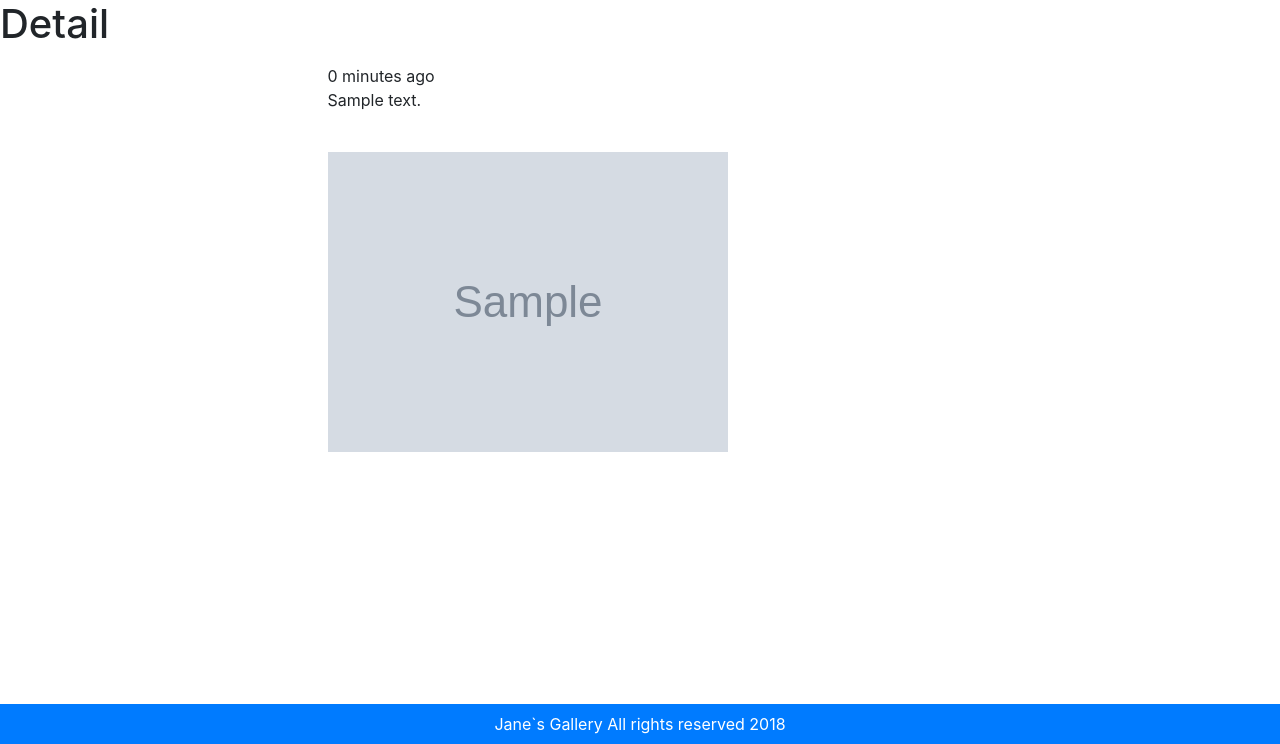
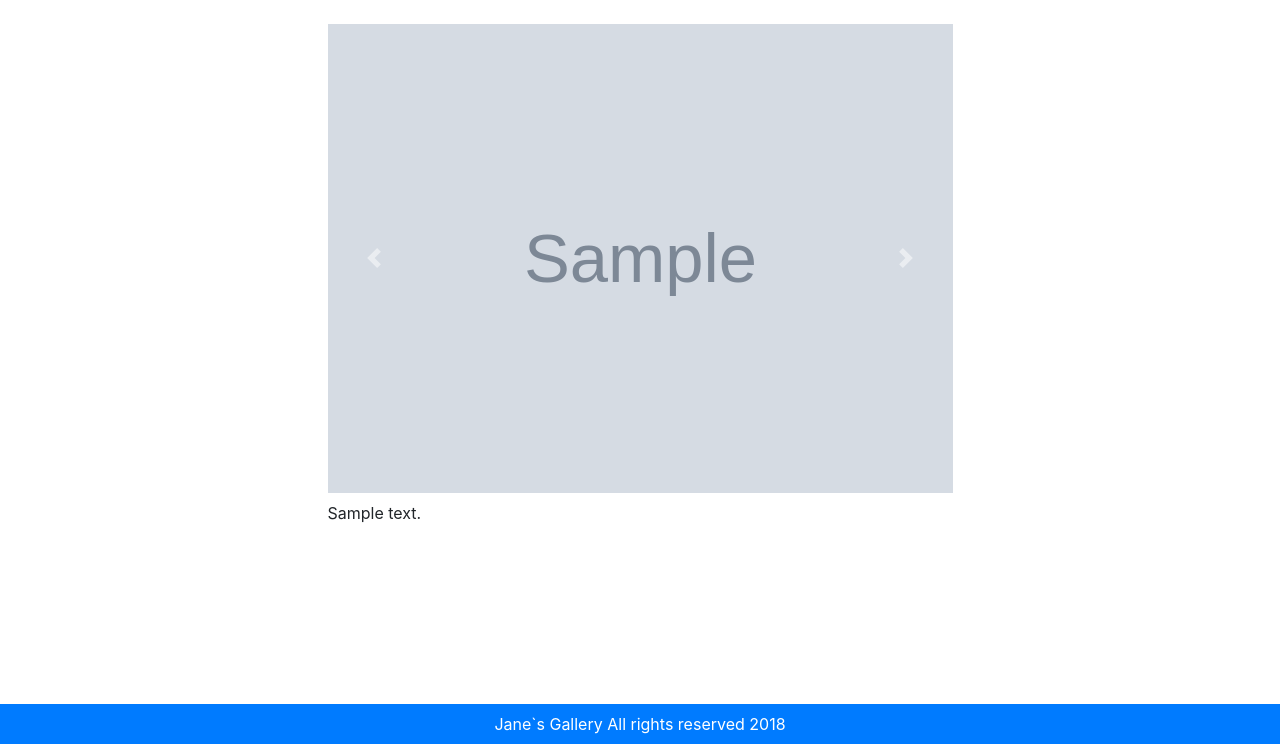
Before and after one commit to RomanSemkin/gallery, a Django app: template pictures/templates/pictures/detail.html in a window 1280 px wide. Shown: the part 56-800 px from the top of the page. Run offline with Django 3.2, Linux system fonts and the light colour scheme; tables that the repository leaves empty hold one stand-in row (values such as "Sample post"); the template is opened without the code that fills it: values that come from a table or form of the project are taken from there, most other values are stand-ins (such as "Sample title", 1, 10 or a date in 2020); grey boxes marked "Sample" are stand-in pictures; parts of the project's set-up code (start-up, migrations or seed data) failed here and were passed over; some libraries are stand-ins or nearby versions.

Commit message:
Carousel was added

```diff
--- a/pictures/admin.py
+++ b/pictures/admin.py
@@ -1,5 +1,6 @@
 from django.contrib import admin
 
-from .models import Pictures
+from .models import Pictures, Images
 
 admin.site.register(Pictures)
+admin.site.register(Images)
--- a/pictures/models.py
+++ b/pictures/models.py
@@ -41,6 +41,16 @@ class Pictures(models.Model):
         return reverse("pictures:detail", kwargs={"slug": self.slug})
 
 
+class Images(models.Model):
+    picture = models.ForeignKey(Pictures, on_delete=True)
+    image1 = models.ImageField(upload_to=upload_image_path, null=True, blank=True)
+    image2 = models.ImageField(upload_to=upload_image_path, null=True, blank=True)
+    image3 = models.ImageField(upload_to=upload_image_path, null=True, blank=True)
+
+    def __str__(self):
+        return self.picture.name
+
+
 def pre_save_receiver_page_model(sender, instance, *args, **kwargs):
     if instance.slug == 'slug' or instance.slug == '':
         instance.slug = unique_slug_generator(instance)
--- a/pictures/templates/pictures/detail.html
+++ b/pictures/templates/pictures/detail.html
@@ -1,19 +1,64 @@
 {% extends "base.html" %}
-
+{% load static %}
 
 {% block content %}
     {% load i18n %}
-    <h1>{%  trans 'Detail' %}</h1>
 
     <div class='row justify-content-center'>
         <div class='col-12 col-md-6 '>
-                <h1>{% blocktrans %}{{ object.name }}{% endblocktrans %}</h1>
-            {{ object.timestamp|timesince }} {% trans 'ago' %}
-                {{ object.description|linebreaks }}
+            <br>
+
+            <div id="carouselExampleFade" class="carousel slide carousel-fade"
+                 data-ride="carousel">
+                <div class="carousel-inner">
+                    {% if images %}
+                        {% if images.image1 %}
+                            <div class="carousel-item active">
+                                <img class="d-block w-100"
+                                     src="{{ images.image1.url }}"
+                                     alt="First slide">
+                            </div>
+                        {% endif %}
+                        {% if images.image2 %}
+                            <div class="carousel-item ">
+                                <img class="d-block w-100"
+                                     src="{{ images.image2.url }}"
+                                     alt="First slide">
+                            </div>
+                        {% endif %}
+                        {% if images.image3 %}
+                            <div class="carousel-item ">
+                                <img class="d-block w-100"
+                                     src="{{ images.image3.url }}"
+                                     alt="First slide">
+                            </div>
+                        {% endif %}
+                    {% else %}
+                        {% if object.image %}
+                            <div class="carousel-item active">
+                                <img class="d-block w-100"
+                                     src="{{ object.image.url }}"
+                                     alt="First slide">
+                            </div>
+                            {% endif %}
+                    {% endif %}
+                </div>
+                <a class="carousel-control-prev" href="#carouselExampleFade" role="button"
+                   data-slide="prev">
+                    <span class="carousel-control-prev-icon" aria-hidden="true"></span>
+                    <span class="sr-only">Previous</span>
+                </a>
+                <a class="carousel-control-next" href="#carouselExampleFade" role="button"
+                   data-slide="next">
+                    <span class="carousel-control-next-icon" aria-hidden="true"></span>
+                    <span class="sr-only">Next</span>
+                </a>
+            </div>
+
+
+            <h1>{% blocktrans %}{{ object.name }}{% endblocktrans %}</h1>
+            {{ object.description|linebreaks }}
             <br/>
-                {% if object.image %}
-                    <img src='{{ object.image.url }}' class='img-fluid' />
-                {% endif %}
         </div>
     </div>
 
```
Also changed, not shown: pictures/views.py (+11 -1 lines), pictures/migrations/0002_auto_20180828_1205.py (added), pictures/templates/pictures/list.html (line endings or trailing spaces).
